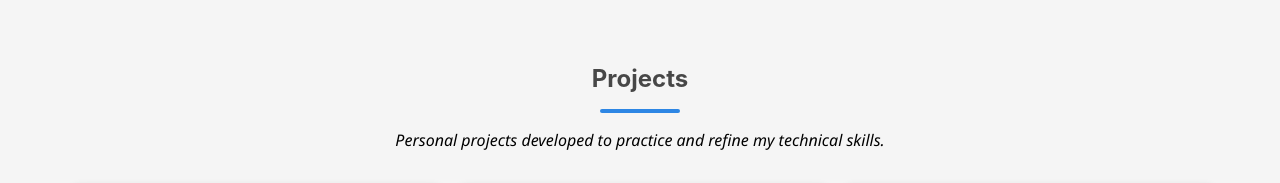
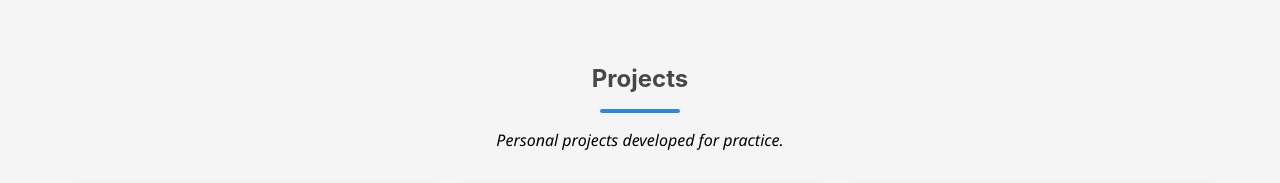
Before and after one commit to Sarhad127/portfolio, a React (Create React App) app: page / in a window 1280 px wide. Shown: the part 820-1003 px from the top of the page. Built offline with nearby package versions, Linux system fonts and the light colour scheme.

Commit message:
styling update

```diff
--- a/src/Home.js
+++ b/src/Home.js
@@ -183,7 +183,7 @@ function Home() {
                 <div className="projects-wrapper">
                     <h2 className="section-title-project">Projects</h2>
                     <p className="projects-note">
-                        Personal projects developed to practice and refine my technical skills.
+                        Personal projects developed for practice.
                     </p>
                     <div className="projects-grid">
                         {projects.map((project, index) => (
```
